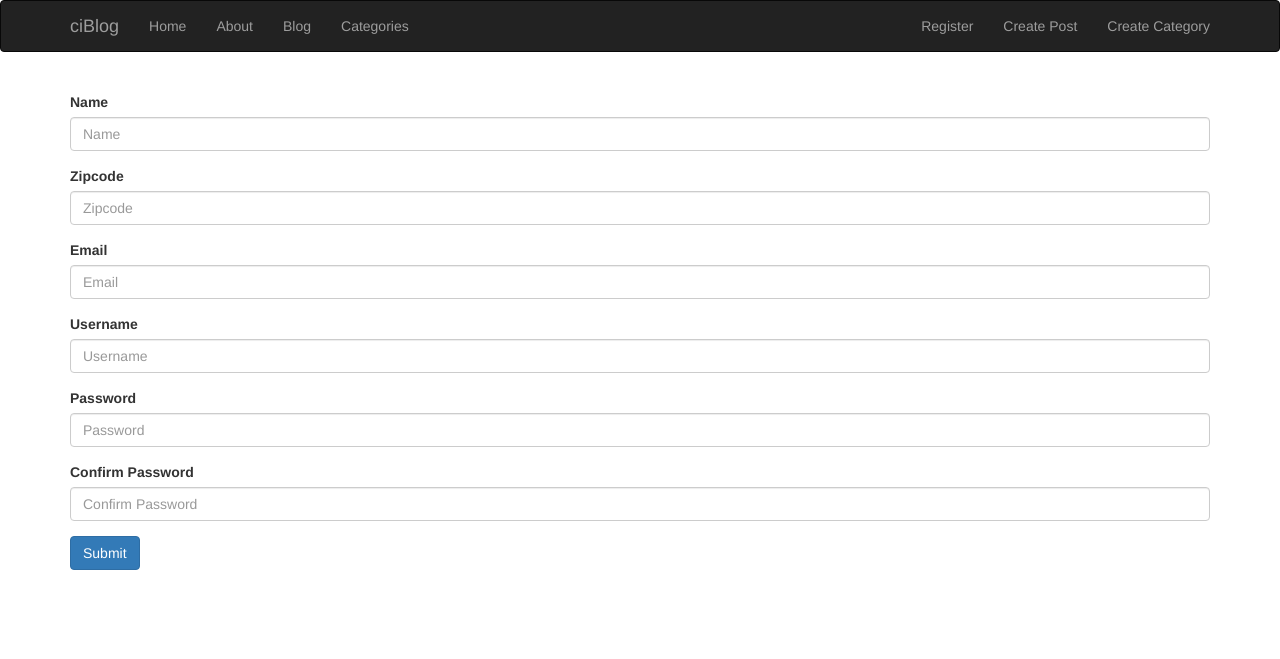
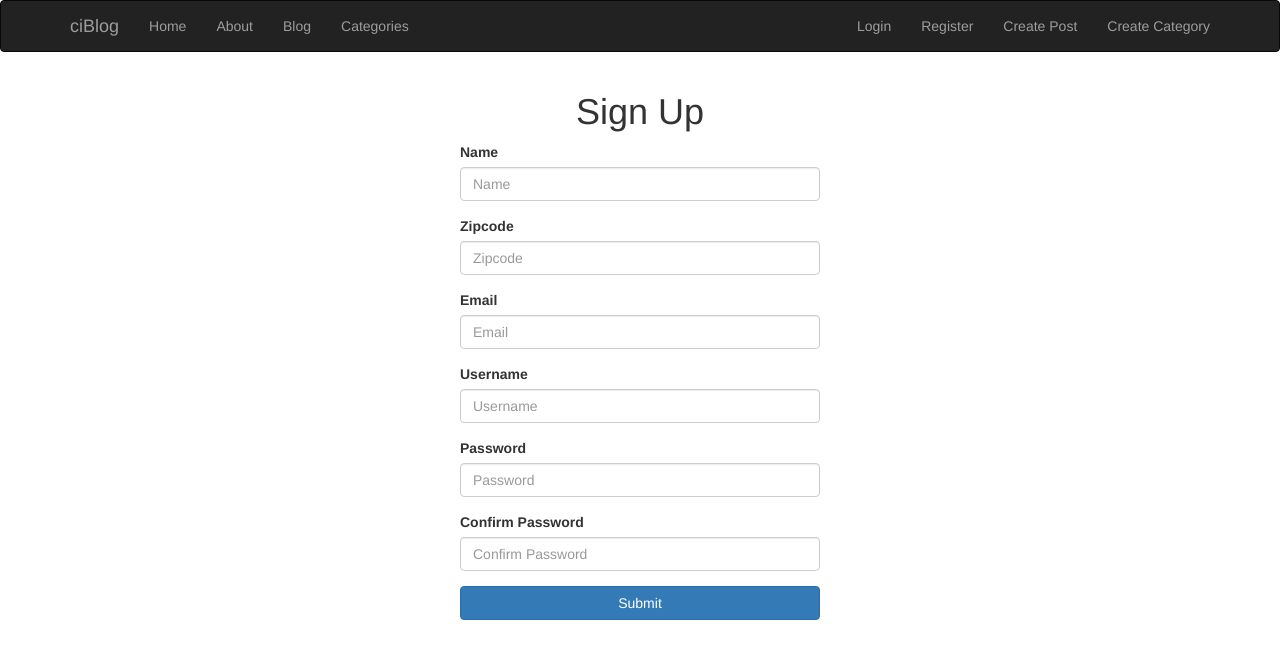
Before and after one commit to marklehane/ciblog, a CodeIgniter app: page /ciblog/users/register in a window 1280 px wide. Shown: the top 659 px of the page. Run offline with CodeIgniter, Linux system fonts and the light colour scheme; some libraries are stand-ins or nearby versions.

Commit message:
Work on part 7

```diff
--- a/application/controllers/Users.php
+++ b/application/controllers/Users.php
@@ -31,6 +31,28 @@ class Users extends CI_Controller
         }
     }
 
+    public function login()
+    {
+        $data['title'] = 'Sign In';
+
+        $this->form_validation->set_rules('username', 'Username', 'required|callback_check_username_exists');
+        $this->form_validation->set_rules('password', 'Password', 'required');
+
+        if ($this->form_validation->run() == FALSE) {
+            $this->load->view('templates/header');
+            $this->load->view('users/login', $data);
+            $this->load->view('templates/footer');
+        } else {
+            //Get Username
+            $username = $this->input->post('username');
+
+            //Set Message
+            $this->session->set_flashdata('user_loggedin', 'You are now logged in');
+
+            redirect('posts');
+        }
+    }
+
     //Check if username exists
     public function check_username_exists($username)
     {
--- a/application/views/templates/header.php
+++ b/application/views/templates/header.php
@@ -19,6 +19,7 @@
              <li><a href="<?php echo base_url(); ?>categories">Categories</a></li>
           </ul>
           <ul class="nav navbar-nav navbar-right">
+          <li><a href="<?php echo base_url(); ?>users/login">Login</a></li>
           <li><a href="<?php echo base_url(); ?>users/register">Register</a></li>
           <li><a href="<?php echo base_url(); ?>posts/create">Create Post</a></li>
           <li><a href="<?php echo base_url(); ?>categories/create">Create Category</a></li>
--- a/application/views/users/register.php
+++ b/application/views/users/register.php
@@ -1,8 +1,9 @@
-<h2><?php $title; ?></h2>
-
 <?php echo validation_errors(); ?>
 
 <?php echo form_open('users/register'); ?>
+	<div class="row">
+		<div class="col-md-4 col-md-offset-4">
+			<h1 class="text-center"><?=$title;?></h1>
 			<div class="form-group">
 				<label>Name</label>
 				<input type="text" class="form-control" name="name" placeholder="Name">
@@ -21,11 +22,13 @@
 			</div>
 			<div class="form-group">
 				<label>Password</label>
-		<input type="text" class="form-control" name="password" placeholder="Password">
+				<input type="password" class="form-control" name="password" placeholder="Password">
 			</div>
 			<div class="form-group">
 				<label>Confirm Password</label>
-		<input type="text" class="form-control" name="password2" placeholder="Confirm Password">
+				<input type="password" class="form-control" name="password2" placeholder="Confirm Password">
 			</div>
-	<button type="submit" class="btn btn-primary">Submit</button>
+			<button type="submit" class="btn btn-primary btn-block">Submit</button>
+		</div>
+	</div>
 <?php echo form_close(); ?>
```
Also changed, not shown: application/views/users/login.php (added, +14 -0 lines). Lines whose indentation alone changed are shown as unchanged.
